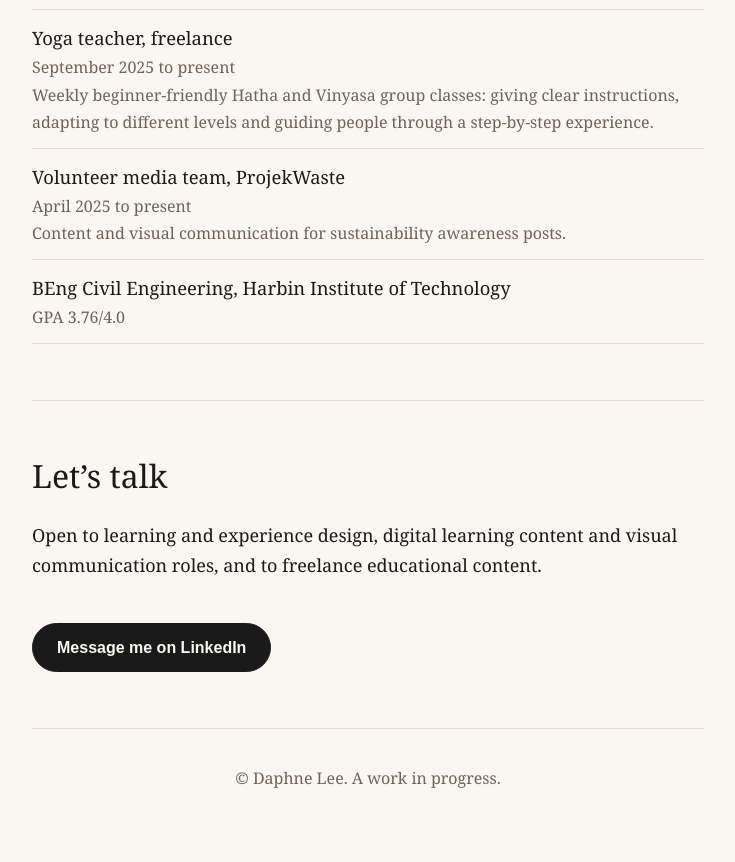
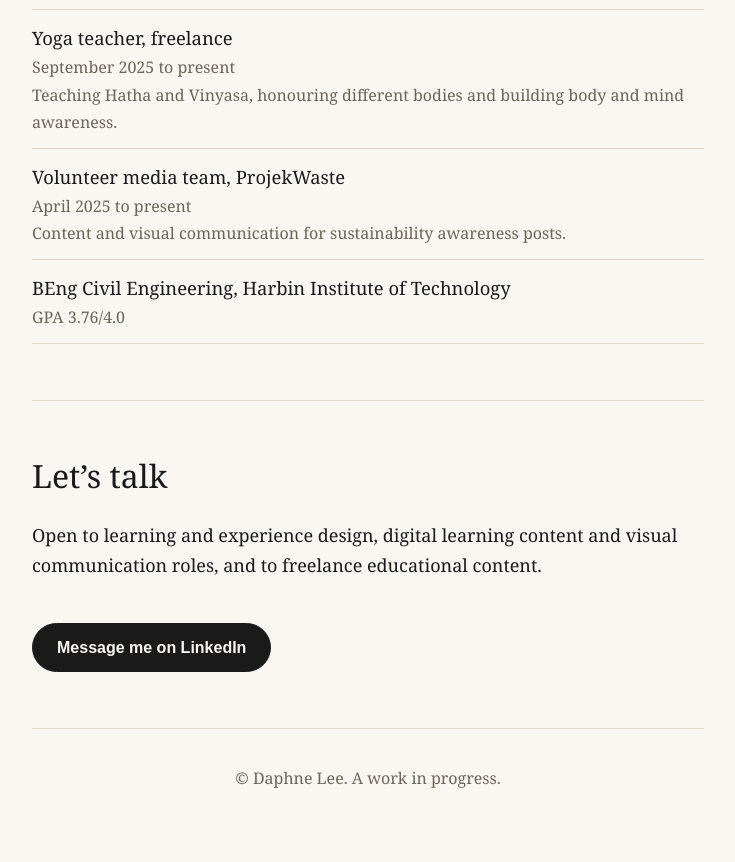
Before and after one commit to Daphnelee-mh/portfolio, a plain HTML site: page index.html in a window 1280 px wide. Shown: the part 6256-7118 px from the top of the page, without its empty margins (272-1007 px from the left). Drawn offline with Linux system fonts and the light colour scheme.

Commit message:
Simplify yoga teaching line
Co-Authored-By: Claude Sonnet 5.5 <noreply@anthropic.com>
Claude-Session: https://claude.ai/code/session_01BPapHSo2gmhqxD6j2Dqg2X

```diff
--- a/index.html
+++ b/index.html
@@ -232,7 +232,7 @@ footer{padding:36px 0 70px;border-top:1px solid var(--line);color:var(--muted);f
 <h2>Background</h2>
 <div class="row"><b>ESD Engineer, BSD Consultancy</b><span>December 2025 to September 2026</span><span>Researched certification requirements and turned them into structured documentation. Presented to clients and design teams at kick-off meetings and guided project teams through what the documentation needed.</span></div>
 <div class="row"><b>Green Building Assistant Consultant, Allied Environmental Consultants</b><span>November 2023 to February 2025</span><span>Supported green building certification projects. Researched requirements, organised supporting documents and helped turn them into clear project deliverables.</span></div>
-<div class="row"><b>Yoga teacher, freelance</b><span>September 2025 to present</span><span>Weekly beginner-friendly Hatha and Vinyasa group classes: giving clear instructions, adapting to different levels and guiding people through a step-by-step experience.</span></div>
+<div class="row"><b>Yoga teacher, freelance</b><span>September 2025 to present</span><span>Teaching Hatha and Vinyasa, honouring different bodies and building body and mind awareness.</span></div>
 <div class="row"><b>Volunteer media team, ProjekWaste</b><span>April 2025 to present</span><span>Content and visual communication for sustainability awareness posts.</span></div>
 <div class="row"><b>BEng Civil Engineering, Harbin Institute of Technology</b><span>GPA 3.76/4.0</span></div>
 </section>
```
